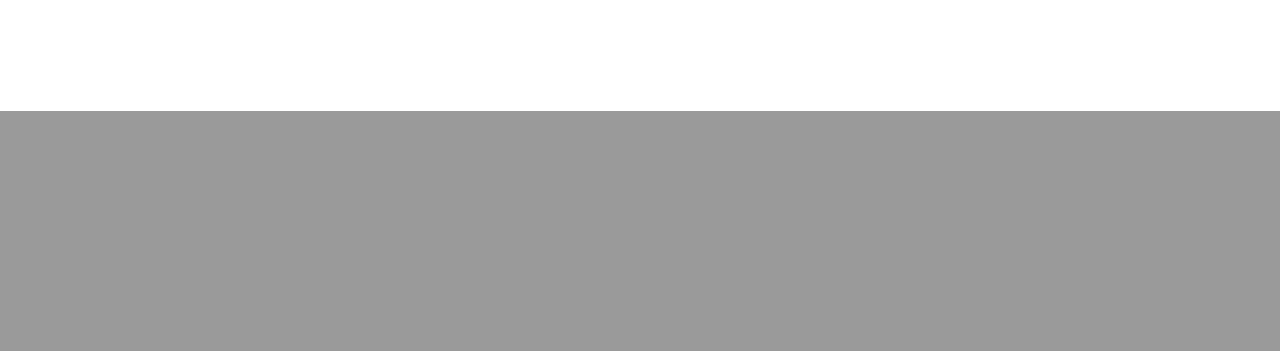
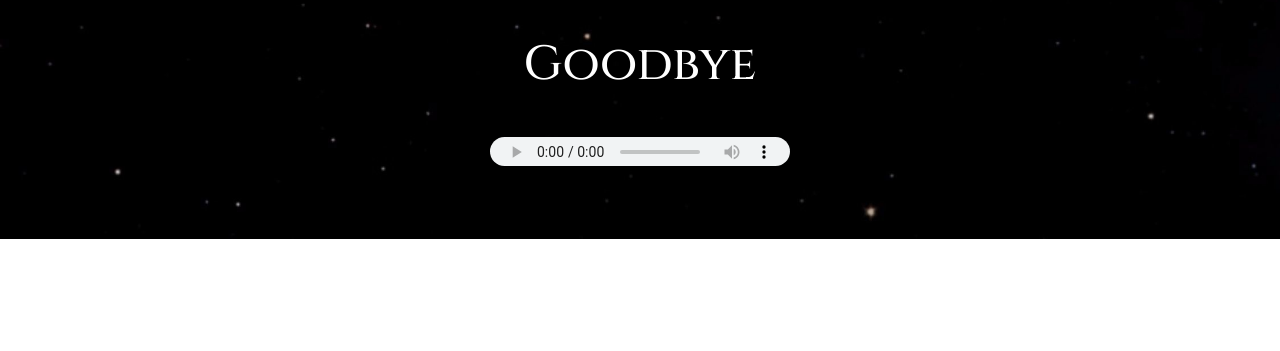
Before and after one commit to wasitthat/inertia, a Flask app: page /music.html in a window 1280 px wide. Shown: the part 1209-1560 px from the top of the page. Before the commit the page ends 1320 px from the top, so only its background shows below. Run offline with Flask 2, Linux system fonts and the light colour scheme; some libraries are stand-ins or nearby versions.

Commit message:
going back to non 3d background and spacing players

```diff
--- a/static/css/style.css
+++ b/static/css/style.css
@@ -4,7 +4,9 @@
     background-size: cover;
 }
 #music-body{
+    background-image: url("images/spacey.jpg");
     text-align: center;
+    background-size: cover;
 }
 #links-body{
     background-image: url("images/links.jpg");
@@ -97,7 +99,7 @@ a.navbar-brand{
 
 }
 .music-background{
-    background-image: url("https://wallpapers.com/wallpapers/3d-pile-of-stone-x63ty8bdestartw2.html?embed=true");
+    background-image: url("static/css/images/spacey.jpg");
     text-align: center;
     background-size: cover;
 
@@ -109,10 +111,9 @@ a.navbar-brand{
 iframe{
     margin:100px 0 100px 0;
 }
-@media only screen and (max-device-width: 1800px) {
+@media only screen and (max-device-width: 1366px) {
   .parallax {
     background-attachment: scroll;
-    background-size: 100% 100%;
   }
 }
 
@@ -130,7 +131,10 @@ p{
 .icons{
     text-decoration: none;
     color: white;
-    opacity:.35;
+    opacity:.55;
     padding: 0 10px;
     font-size: 3rem;
 }
+.box{
+    padding-bottom: 3rem;
+}
--- a/templates/music.html
+++ b/templates/music.html
@@ -52,23 +52,23 @@
 
     <section class="music-background music-players names">
 
-        <div class="wwy">
+        <div class="box wwy">
             Where Were You
             <audio controls><source src = "static/music/wwy.mp3" class = "player"></audio>
         </div>
-        <div class="wtf">
+        <div class="box wtf">
             What The Fuck
             <audio controls><source src = "static/music/wtf.mp3" class = "player"></audio>
         </div>
-        <div class="dir">
+        <div class="box dir">
             Dreaming in Reverse
             <audio controls><source src = "static/music/dir.mp3" class = "player"></audio>
         </div>
-        <div class="spanky">
+        <div class="box spanky">
             Spanky
             <audio controls><source src = "static/music/Spanky.mp3" class = "player"></audio>
         </div>
-        <div class="goodbye">
+        <div class="box goodbye">
             Goodbye
             <audio controls><source src = "static/music/BooGye.mp3" class = "player"></audio>
         </div>
```
Also changed, not shown: music.html (+5 -5 lines).
